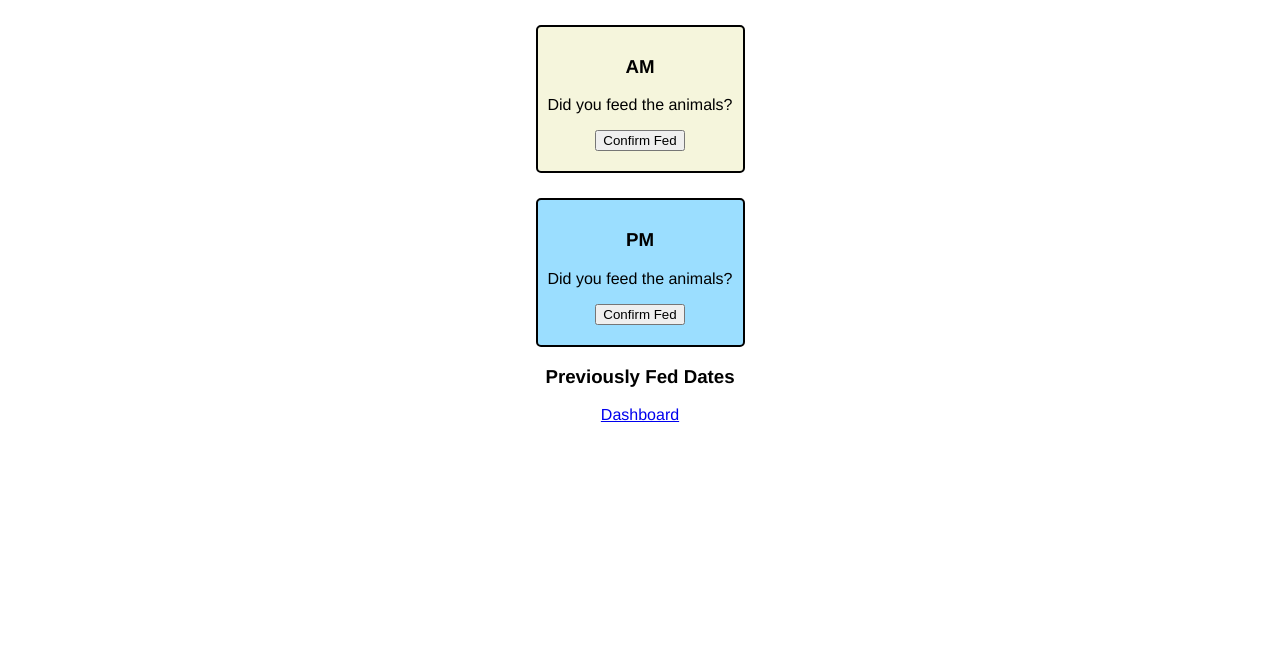
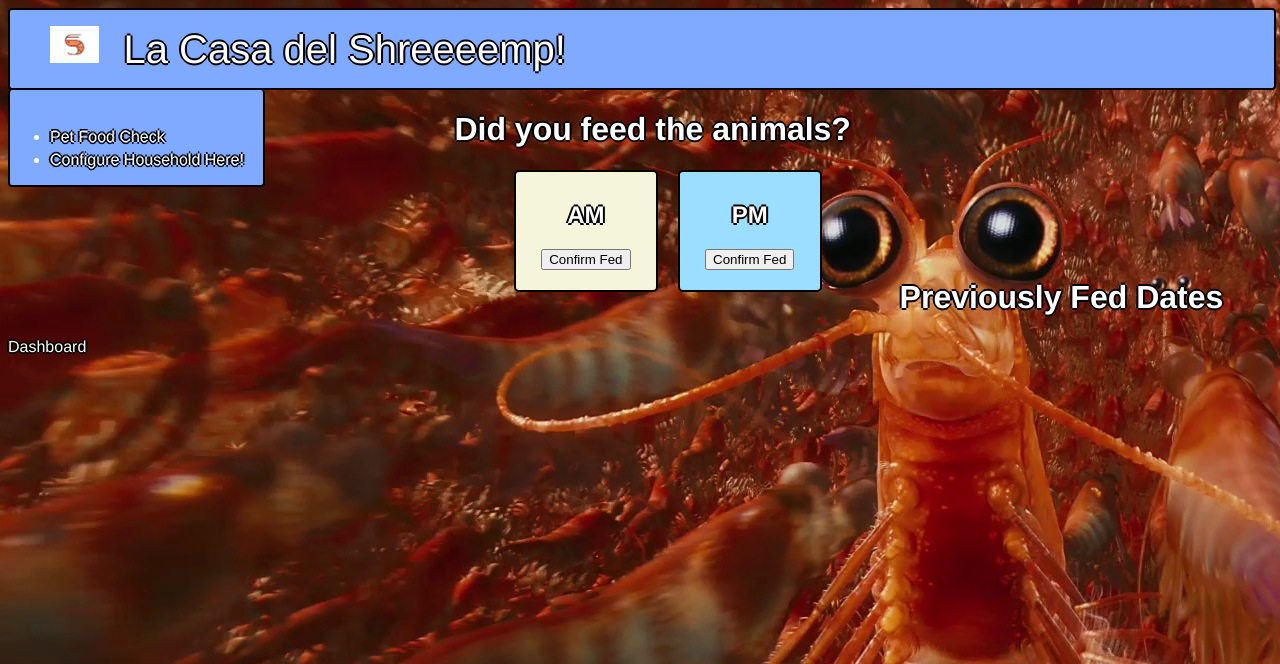
Before and after one commit to entegral/hohmWARE, a Flask app: page /animalfeeder in a window 1280 px wide. Shown: the top 664 px of the page. Run offline with Flask 2, Linux system fonts and the light colour scheme; data that the repository does not hold is empty.

Commit message:
cleaned logic an css
made site more readable, added background, added a lot of general css
work

```diff
--- a/database.py
+++ b/database.py
@@ -100,9 +100,10 @@ def addDataPoint(datapoint):
     db_session.add(datapoint)
     db_session.commit()
 
+# functions about the pet feeding schedule
 def getTodaysPetInfo():
     current_date = datetime.datetime.utcnow()
-    today = current_date - datetime.timedelta(days=0)
+    today = current_date - datetime.timedelta(days=1)
     q = Pet.query.filter(Pet.date <= today).all()
     return q
 
--- a/main.py
+++ b/main.py
@@ -71,14 +71,18 @@ def animals_fedam():
     animalsam = True
     animalspm = False
     house_controller.animals_are_fed(animalsam, animalspm)
-    return redirect(url_for('dashboard'))
+    return redirect(url_for('animalfeeder'))
 
 @app.route('/animals_fedpm', methods=['POST'])
 def animals_fedpm():
-    animalsam = False
-    animalspm = True
-    house_controller.animals_are_fed(animalsam, animalspm)
-    return redirect(url_for('dashboard'))
+    todays_info = database.getTodaysPetInfo()
+    if todays_info == None:
+        animalsam = False
+        animalspm = True
+        house_controller.animals_are_fed(animalsam, animalspm)
+    todays_info[0].fed_pm = True
+    database.db_session.commit()
+    return redirect(url_for('animalfeeder'))
 
 if __name__ == "__main__":
     app.run(debug=True)
--- a/static/style.css
+++ b/static/style.css
@@ -1,7 +1,9 @@
 
 body {
-  text-align: center;
-  font-family: "Sans Serif", Helvetica, Times ;
+  font-family: "Sans Serif", Helvetica, Times;
+  color: #ffffff;
+  text-shadow: -2px 0 black, 0 2px black, 2px 0 black, 0 -2px black;
+
 }
 
 .home{
@@ -44,25 +46,102 @@ button {
   padding: 10px;
 }
 
-.animalsam {
-  margin: 25px auto auto auto;
+#feedinput {
+  margin-left: 15%;
+  text-align: center;
+  float: left;
+}
+
+#animalsam {
+
   border: 2px solid;
+  border-color: black;
+  margin-left: 15%;
   background-color: #F5F5DC;
   border-radius: 5px;
-  width: max-content;
+  width: 120px;
   padding: 10px;
+  float: left;
 }
 
-.animalspm {
-  margin: 25px auto auto auto;
+#animalspm {
   border: 2px solid;
+  border-color: black;
+  margin-left: 5%;
   background-color: #9BDEFF;
   border-radius: 5px;
-  width: max-content;
+  width: 120px;
   padding: 10px;
+  float: left;
+}
+
+#feedtimes {
+  margin-top: 15%;
+  margin-left: 0%;
+  text-align: center;
+
+}
+
+#feedtime {
+  border: solid;
+  border-color: black;
+  background-color: #77dd77;
+  width: 120px;
+  margin: 10px auto;
+  border-radius: 5px
 }
 
 .shrimp {
   height: auto;
   max-width: 105%;
 }
+
+.banner {
+  margin: 0px auto;
+  padding: 0;
+  height: 10%;
+  width: 100%;
+  overflow: hidden;
+  border: solid;
+  background-color: #80aaff;
+  border-color: #000000;
+  border-width: 2px 2px 2px 2px;
+  border-radius: 4px;
+
+}
+
+.banner li {
+  display: inline;
+}
+.navmenu {
+  margin: 0px 0px 0px 0px;
+  padding: 0;
+  height: 100%;
+  width: 20%;
+  border: solid;
+  background-color: #80aaff;
+  border-color: #000000;
+  border-width: 0px 2px 2px 2px;
+  display: inline;
+  border-radius: 4px;
+  float: left;
+}
+
+.iterant {
+  mar
+}
+
+a {
+  color: #ffffff;
+  text-decoration: none;
+}
+
+#homelink {
+  font-size: 250%;
+}
+
+#shrimpicon {
+  width: 4%;
+  height: 4%;
+  margin-right: 20px;
+}
--- a/templates/animalfeeder.html
+++ b/templates/animalfeeder.html
@@ -4,30 +4,50 @@
 <link type="text/css" rel="stylesheet" href="{{ url_for('static', filename='style.css') }}" >
   </head>
 
-<body>
-  <div class="animalsam">
-    <h3>AM</h3>
-    <p>Did you feed the animals?<br></p>
-    <form action="{{ url_for('animals_fedam') }}" method="POST">
-      <button type="submit" value="Confirm Fed">Confirm Fed</button>
-    </form>
+<body background="/static/images/bill_and_will.jpg">
+
+  <div class="banner">
+    <ul>
+      <li><img src="/static/images/shrimp.png" id="shrimpicon"/></li>
+      <li><a href="{{ url_for('dashboard') }}" id="homelink">La Casa del Shreeeemp!</h1></li>
+    </ul>
   </div>
 
-  <div class="animalspm">
-    <h3>PM</h3>
-    <p>Did you feed the animals?<br></p>
-    <form action="{{ url_for('animals_fedpm') }}" method="POST">
-      <button type="submit" value="Confirm Fed">Confirm Fed</button>
-    </form>
+  <div class="navmenu">
+    <div class="links">
+      <ul>
+        <li><a href="{{ url_for('animalfeeder') }}">Pet Food Check </a></li>
+        <li><a href="{{  url_for('setup_home')  }}">Configure Household Here! </a></li>
+      </ul>
+    </div>
   </div>
 
+  <div id="feedinput">
+    <h1>Did you feed the animals?</h1>
+    <div id="animalsam">
+      <h2>AM</h2>
+      <form action="{{ url_for('animals_fedam') }}" method="POST">
+        <button type="submit" value="Confirm Fed">Confirm Fed</button>
+      </form>
+    </div>
 
-  <div>
-    <h3>Previously Fed Dates</h3>
+    <div id="animalspm">
+      <h2>PM</h2>
+      <form action="{{ url_for('animals_fedpm') }}" method="POST">
+        <button type="submit" value="Confirm Fed">Confirm Fed</button>
+      </form>
+    </div>
+  </div>
+
+  <div id="feedtimes">
+    <h1>Previously Fed Dates</h1>
     {% for each in pets %}
-    <h4>{{ each.date }} </h4>
-    {{ each.fed_am }} <br>
-    {{ each.fed_pm }} <br>
+
+    <div id="feedtime">
+      <h4> {{ each.date.strftime('%d-%m-%Y') }} </h4>
+      <p> {{ each.fed_am }} </p>
+      <p> {{ each.fed_pm }} </p>
+    </div>
 
     {% endfor %}
   </div>
```
Also changed, not shown: templates/dashboard.html (+15 -11 lines), templates/setup_resident.html (+12 -3 lines), static/bill_and_will.jpg (deleted), static/images/bill_and_will.jpg (added), static/images/shrimp.png (added).
